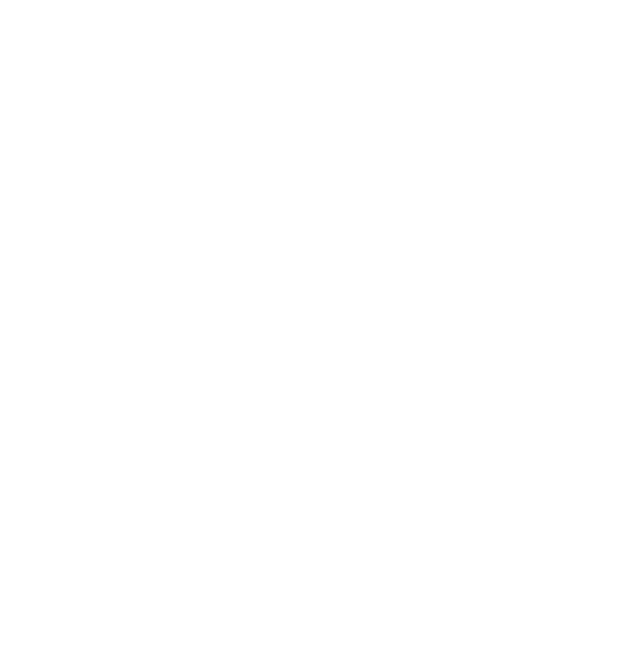
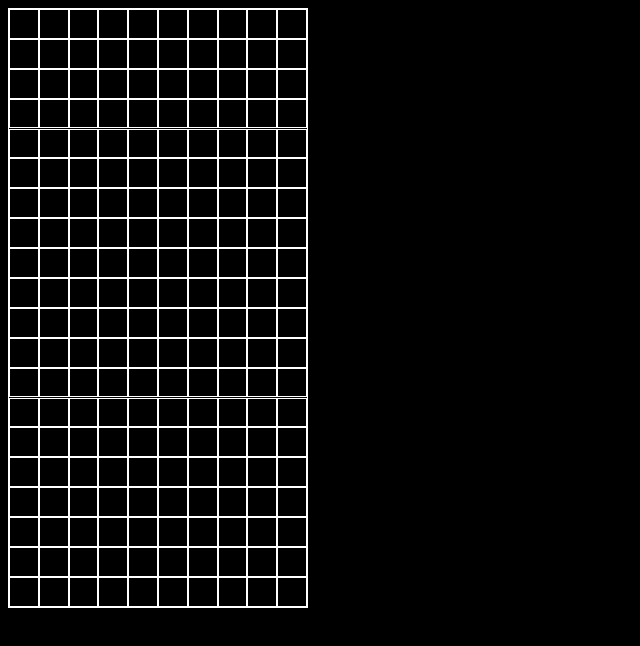
Before and after one commit to Krespee/Tetris, a plain HTML site: page index.html in a window 1280 px wide. Shown: the whole page, without its empty margins (0-640 px from the left). Drawn offline with Linux system fonts and the light colour scheme.

Commit message:
Creando Contenedor y cajas

```diff
--- a/CSS/style.css
+++ b/CSS/style.css
@@ -0,0 +1,23 @@
+*{
+    margin: 10;
+    padding: 0;
+    box-sizing: border-box;
+}
+
+body{
+    background: #000;
+}
+
+.container{
+    width: 300px;
+    height: 600px;
+    border: 1px solid white;
+    display: flex;
+    flex-wrap: wrap;
+}
+
+.box{
+    width: 29.80px;
+    height: 29.8px;
+    border: .01px solid white;
+}
--- a/JS/app.js
+++ b/JS/app.js
@@ -0,0 +1,13 @@
+const container = document.querySelector(".container");
+
+const createBox = () =>{
+    const fragment = document.createDocumentFragment()
+    for (let i = 0; i < 200; i++) {
+        let box = document.createElement("DIV");
+        box.classList.add("box");
+        fragment.appendChild(box)
+    }
+    container.appendChild(fragment)
+}
+
+createBox()
--- a/index.html
+++ b/index.html
@@ -8,6 +8,9 @@
 </head>
 <body>
 
+    <div class="container">
+
+    </div>
 
     <script src="/JS/app.js"></script>
 </body>
```
